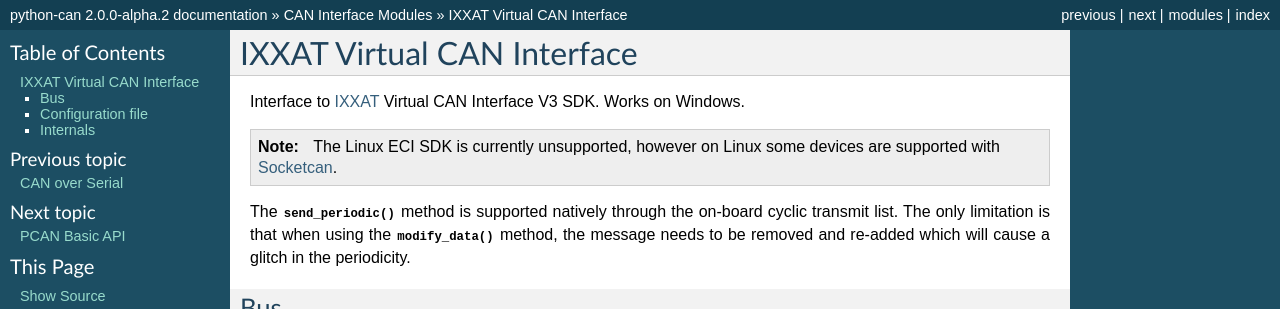
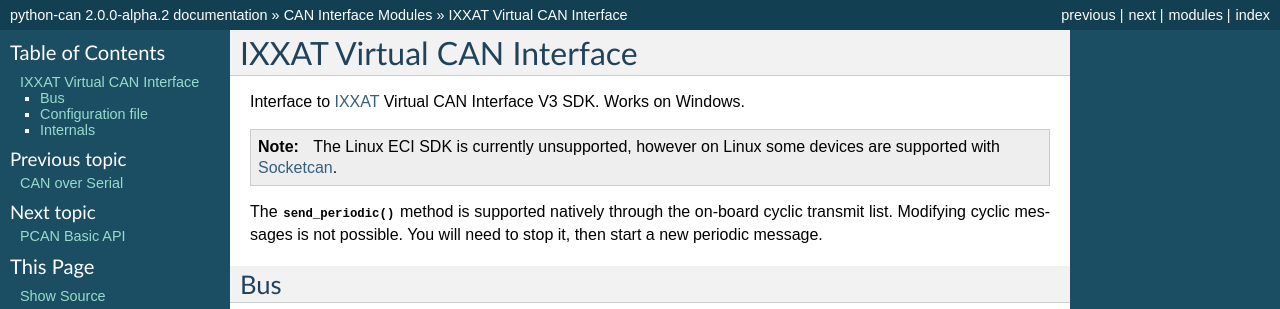
Before and after one commit to hardbyte/python-can, a Sphinx documentation site: the page built from doc/interfaces/ixxat.rst, in a window 1280 px wide, cut to the strip 0-309 px from the top of the page. Built offline with Sphinx 7.4.7, drawn with Linux system fonts in a browser that asks for light colours.

Commit message:
Change part in docs about modifying messages

```diff
--- a/doc/interfaces/ixxat.rst
+++ b/doc/interfaces/ixxat.rst
@@ -13,9 +13,8 @@ Interface to `IXXAT <http://www.ixxat.com/>`__ Virtual CAN Interface V3 SDK. Wor
 
 The :meth:`~can.interfaces.ixxat.IXXATBus.send_periodic` method is supported
 natively through the on-board cyclic transmit list.
-The only limitation is that when using the
-:meth:`~can.interfaces.ixxat.canlib.CyclicSendTask.modify_data` method, the message needs
-to be removed and re-added which will cause a glitch in the periodicity.
+Modifying cyclic messages is not possible. You will need to stop it, then
+start a new periodic message.
 
 
 Bus
```
